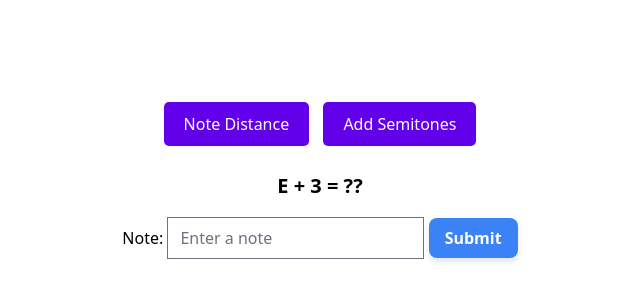
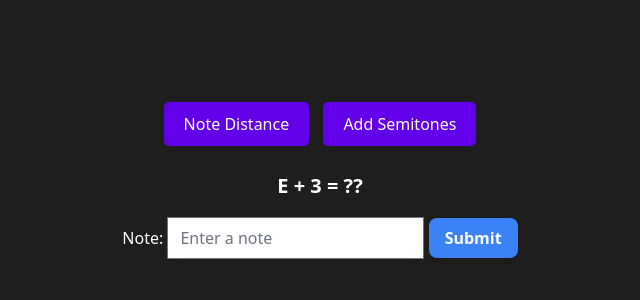
Before and after one commit to PolterGeist27/Svelte-music-theory, a SvelteKit app: page /music in a window 1280 px wide. Shown: the part 222-522 px from the top of the page, without its empty margins (320-960 px from the left). Built offline with nearby package versions, Linux system fonts and the light colour scheme.

Commit message:
Improved some stuff

```diff
--- a/src/routes/music/+page.svelte
+++ b/src/routes/music/+page.svelte
@@ -13,6 +13,7 @@
         align-items: center;
         justify-content: center;
         height: 100vh;
+        background-color: #1e1e1e;
     }
     .buttons {
         margin-bottom: 20px;
--- a/src/routes/music/AddSemitones.svelte
+++ b/src/routes/music/AddSemitones.svelte
@@ -3,7 +3,7 @@
 
     let notes = ['C', 'C#', 'D', 'D#', 'E', 'F', 'F#', 'G', 'G#', 'A', 'A#', 'B'];
     let RandomNote: string = '';
-    let interval: number = 0;
+    let interval = 0;
 
     let letterInput: string = '';
 
@@ -37,7 +37,7 @@
 </script>
 
 <div style="margin-bottom: 1rem; text-align: center;">
-    <p style="font-size: 1.25rem; font-weight: bold;">
+    <p style="font-size: 1.25rem; font-weight: bold; color: white;">
         {#if interval >= 0}
             {RandomNote} + {interval} = ??
         {:else}
@@ -48,7 +48,7 @@
 </div>
 
 <div>
-    <label for="letters">Note:</label>
+    <label for="letters" style="color: white;">Note:</label>
     <input
       id="letters"
       type="text"
--- a/src/routes/music/NoteDistance.svelte
+++ b/src/routes/music/NoteDistance.svelte
@@ -43,20 +43,20 @@
 
 
 <div style="margin-bottom: 1rem; text-align: center;">
-    <p style="font-size: 1.25rem; font-weight: bold;">
+    <p style="font-size: 1.25rem; font-weight: bold; color: white;">
         {RandomNotes[0]} --> {RandomNotes[1]}
     </p>
 </div>
 
 <div>
-    <label for="semitones">Semitones:</label>
+    <label for="semitones" style="color: white;">Semitones:</label>
     <input
       id="semitones"
       type="number"
       bind:value={numberInput}
       placeholder="Enter number of semitones"
     />
-    <button class="submit-button" on:click={checkSemitones}>Submit</button>
+    <button class="submit-button" onclick={checkSemitones}>Submit</button>
 </div>
 
 <style>
```
